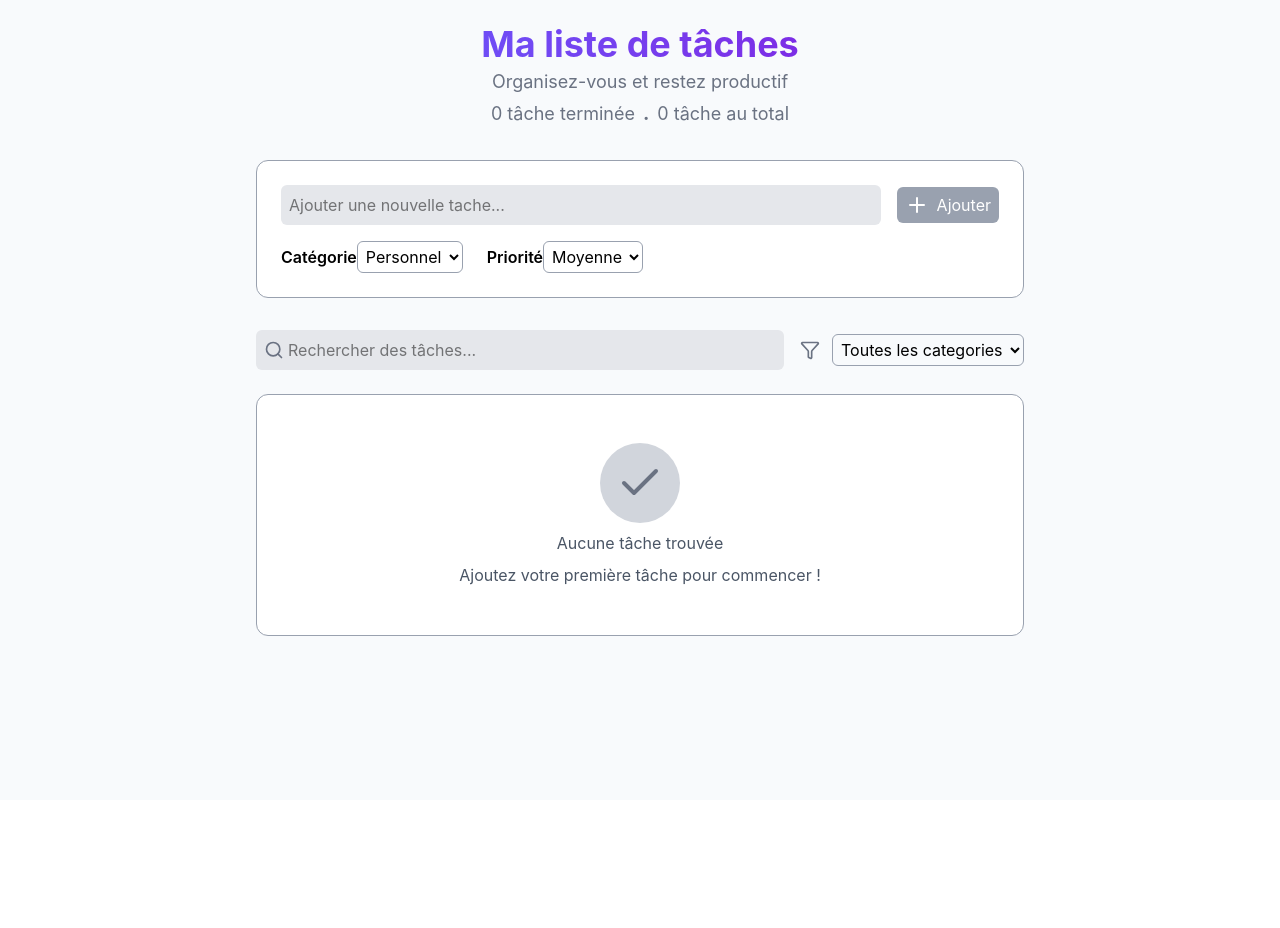
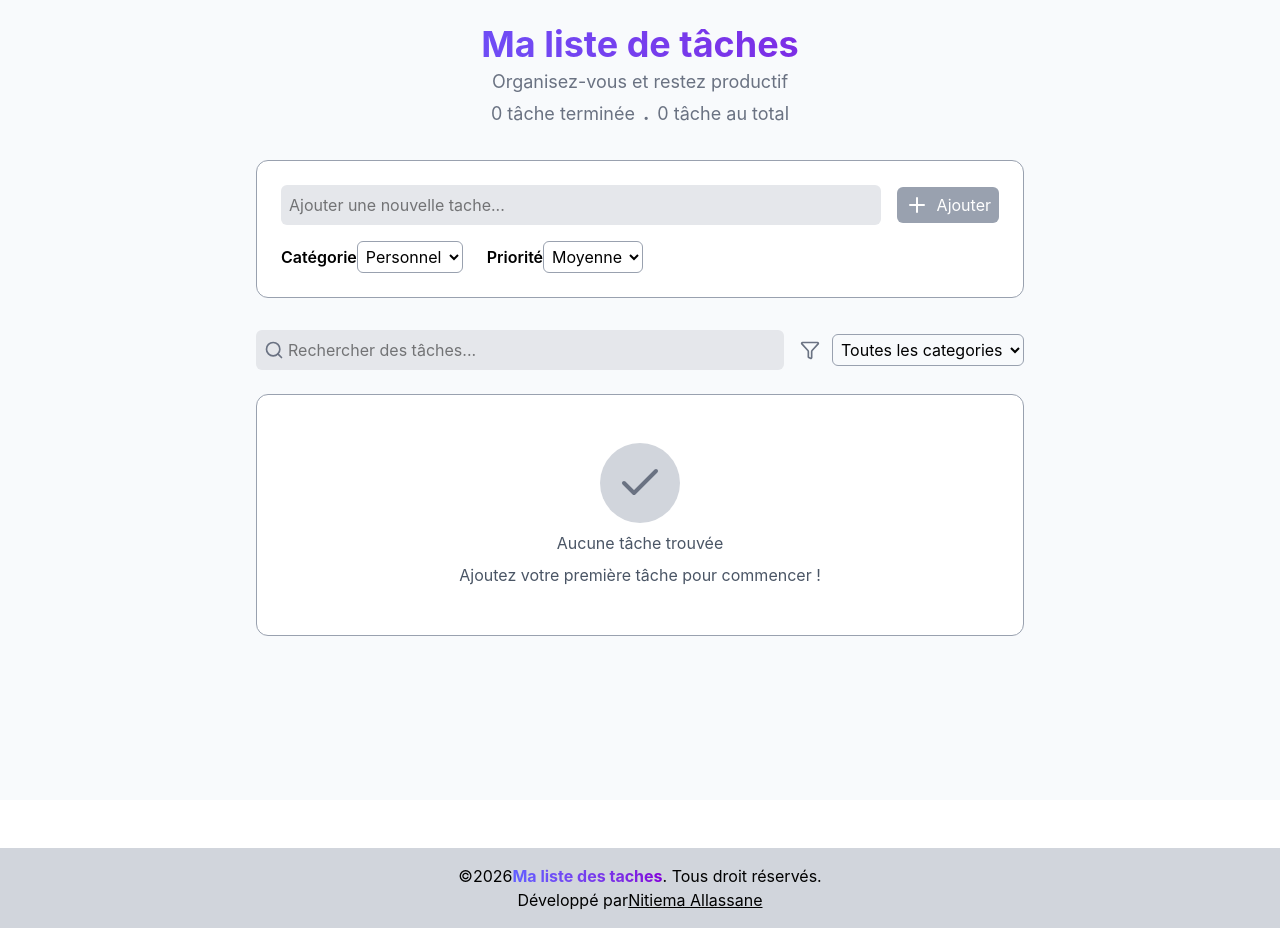
Before and after one commit to NitiemaAllassane/todoWebApp, a React (Vite) app: page / in a window 1280 px wide. Before the commit the page ends 800 px from the top, so only its background shows below. Built offline with nearby package versions, Linux system fonts and the light colour scheme.

Commit message:
Add: Ajout du footer de la signature de l'auteur l'app

```diff
--- a/src/App.tsx
+++ b/src/App.tsx
@@ -101,9 +101,8 @@ function AddForm({ onAddingTask } : { onAddingTask: (task: Omit<Todo, 'id'>) =>
             type="submit"
             disabled={isInputValueEmpty}
             className={clsx(
-              `flex items-center gap-2 bg-black text-white py-1.5 px-2 rounded-md
-            cursor-pointer`,
-            isInputValueEmpty && "bg-gray-400"
+              `flex items-center gap-2 bg-black text-white py-1.5 px-2 rounded-md`,
+            isInputValueEmpty ? "bg-gray-400 cursor-not-allowed" : "cursor-pointer"
             )}
           >
             <Plus  />
@@ -372,6 +371,32 @@ function EmptySate({
   )
 }
 
+function Footer() {
+  return (
+  <footer className='bg-gray-300 text-center py-4 '>
+    <div className="container">
+      <p>
+        &copy;2026
+        <span
+          className='font-bold bg-linear-to-r from-indigo-500 to-purple-700
+          bg-clip-text text-transparent'
+        >Ma liste des taches</span>. Tous droit réservés.
+      </p>
+      <p>
+        Développé par
+        <a
+          href="https://nitiema-allassane.vercel.app/about"
+          target="_blank"
+          rel="noopener noreferrer"
+          className='underline'
+        >Nitiema Allassane
+        </a>
+      </p>
+    </div>
+  </footer>
+  )
+}
+
 
 
 function App() {
@@ -408,7 +433,8 @@ function App() {
   }
 
   return (
-    <main className='bg-slate-50 min-h-dvh py-6'>
+    <>
+      <main className='bg-slate-50 min-h-dvh py-6 mb-12'>
         <div className="container">
           <div>
             <Header
@@ -444,6 +470,9 @@ function App() {
           </div>}
         </div>
       </main>
+
+      <Footer  />
+    </>
   );
 }
 
```
Lines whose indentation alone changed are shown as unchanged.
